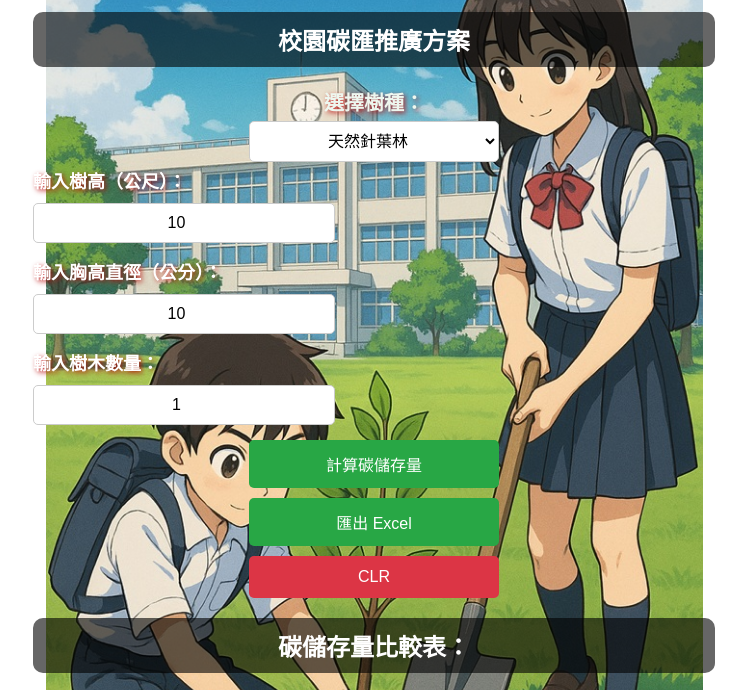
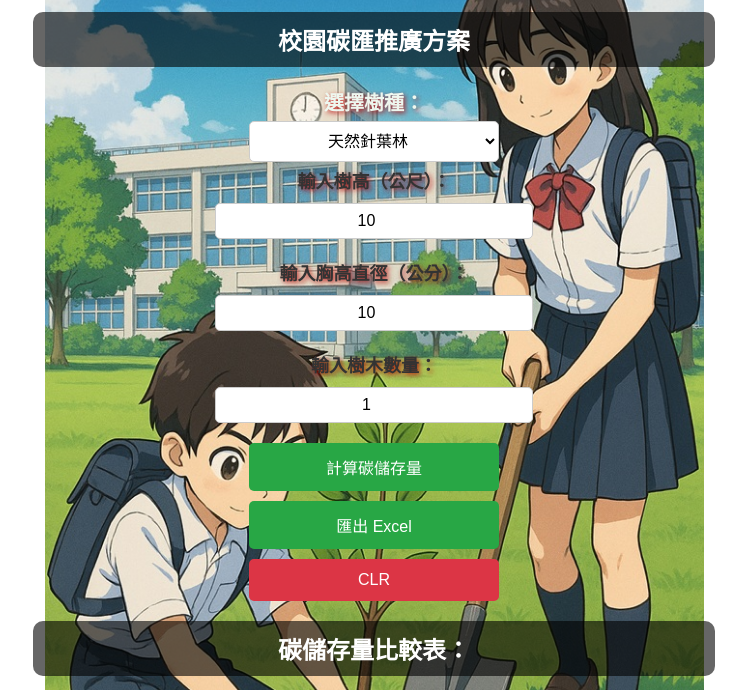
Before and after one commit to Sethjesus/Tree-Carbon, a plain HTML site: page index.html in a window 1280 px wide. Shown: the part 97-787 px from the top of the page, without its empty margins (266-1012 px from the left). Drawn offline with Linux system fonts and the light colour scheme.

Commit message:
Update index.html

```diff
--- a/index.html
+++ b/index.html
@@ -11,9 +11,10 @@
       body {
     font-family: Arial, sans-serif;
     text-align: center;
-    background: rgba(255, 255, 255, 0.3) url('https://raw.githubusercontent.com/Sethjesus/Tree-Carbon/main/Plant.jpg') no-repeat center top;
-    background-size: contain; /* Ensure the whole image fits */
-    background-attachment: fixed; /* Keeps the image fixed while scrolling */
+
+    background: rgba(255, 255, 255, 0.3) url('https://raw.githubusercontent.com/Sethjesus/Tree-Carbon/main/Plant.jpg') no-repeat top center;
+    background-size: contain;
+    background-attachment: fixed;/
     width: 100%;
     max-width: 682px;
     min-height: 100vh;
@@ -26,12 +27,14 @@
 
         }
         .content {
-            padding: 10px;
-            width: 100%;
-            display: flex;
-            flex-direction: column;
-            align-items: center;
-        }
+    width: 100%;
+    max-width: 500px;  /* Adjust to a more reasonable size */
+    background: rgba(255, 255, 255, 0.85); /* Light background for readability */
+    padding: 20px;
+    border-radius: 10px;
+    box-shadow: 0px 0px 10px rgba(0, 0, 0, 0.1);
+}
+
        select, input, button {
     width: 90%;
     max-width: 250px; /* 統一最大寬度 */
@@ -125,29 +128,30 @@ td:last-child {
             background-color: #45a049; /* 滑鼠懸停時變深色 */
         }
 
-        .input-group {
-    width: 100%;
-    max-width: 300px;
+       .input-group {
     display: flex;
     flex-direction: column;
     align-items: center;
-    margin-bottom: 10px;
-    text-align: left;
+    width: 100%;
+    margin-bottom: 15px;
 }
 
 .input-group label {
-    width: 100%;
     font-size: 18px;
-    color: white;
     font-weight: bold;
+    color: #333;  /* Use dark text for readability */
     margin-bottom: 5px;
 }
 
 .input-group input {
-    width: 100%;
-    max-width: 280px;
+    width: 90%;
+    max-width: 300px;
+    padding: 8px;
+    border-radius: 5px;
+    border: 1px solid #ccc;
     text-align: center;
 }
+
 select {
     width: 100%;
     max-width: 250px;
```
